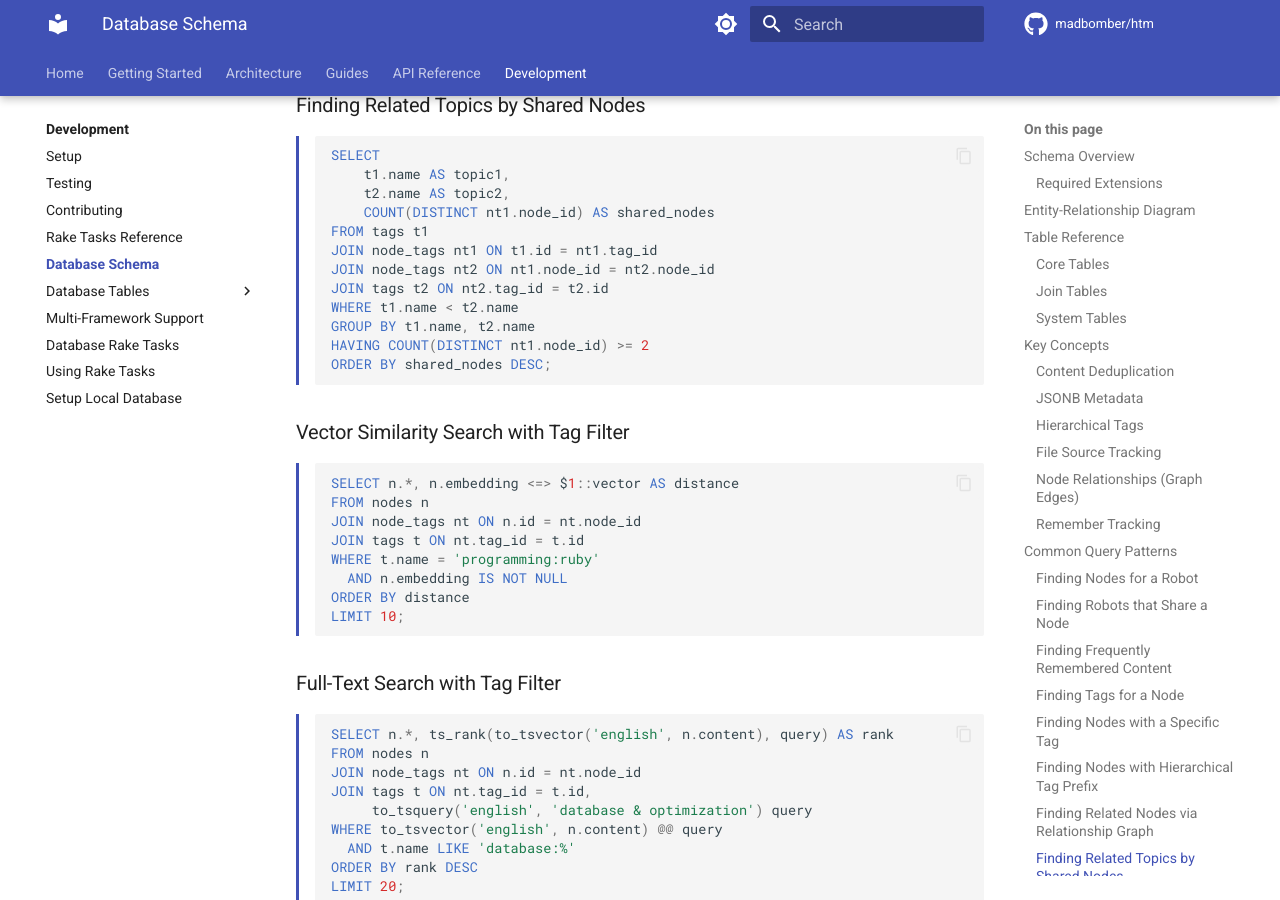
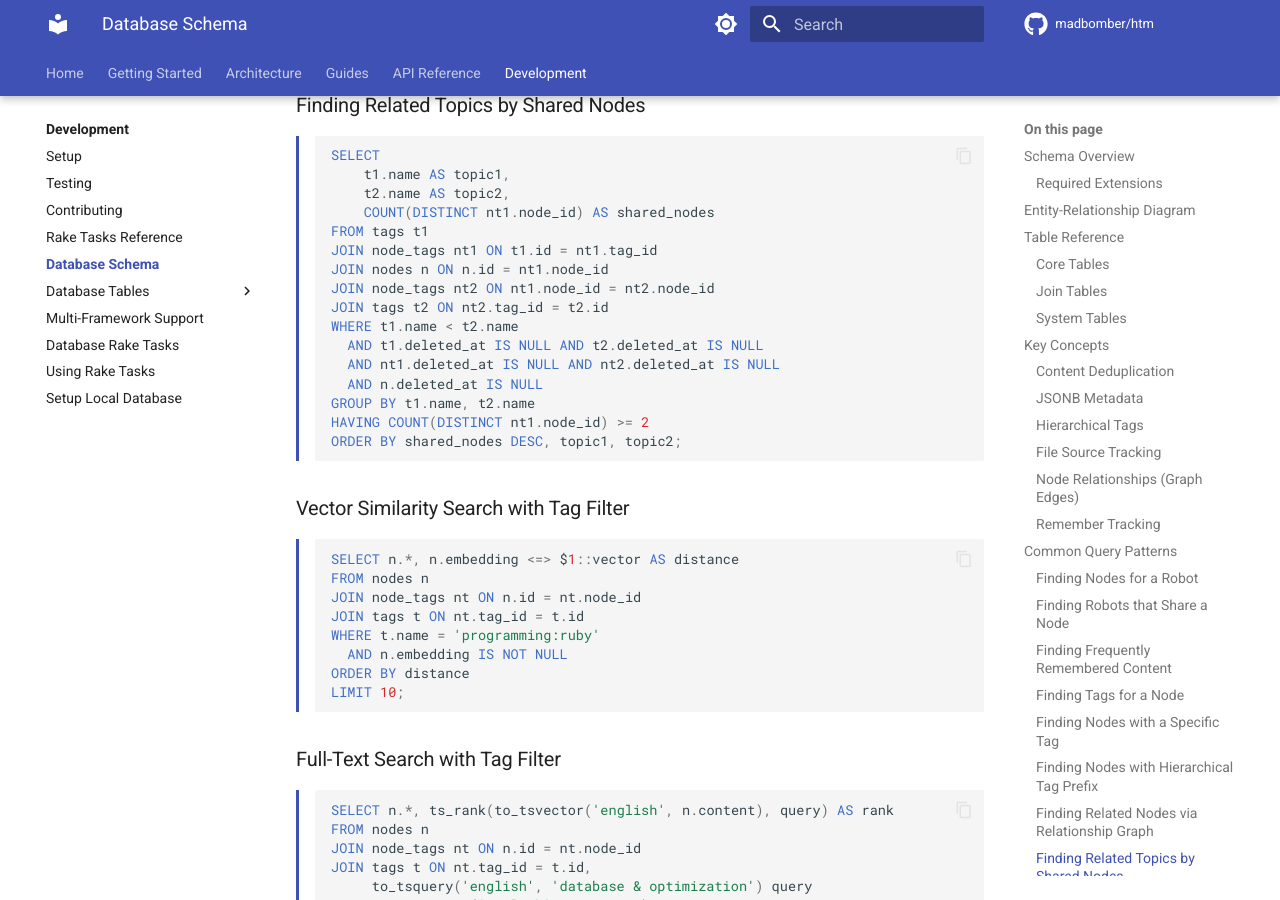
Before and after one commit to MadBomber/htm, an MkDocs documentation site: the page built from docs/development/schema.md, in a window 1280 px wide and 900 px high, scrolled down 7728 px. Built offline with MkDocs 1.6.1 and Material for MkDocs 9.7.7, drawn with Linux system fonts in a browser that asks for light colours; comment, search, counter and statistics services are not loaded.

Commit message:
fix(tags): order topic_relationships ties by name
Make LIMIT pick a stable set when counts tie, and bring the schema
guide's co-occurrence query in line with the code.

````diff
--- a/docs/development/schema.md
+++ b/docs/development/schema.md
@@ -297,12 +297,16 @@ SELECT
     COUNT(DISTINCT nt1.node_id) AS shared_nodes
 FROM tags t1
 JOIN node_tags nt1 ON t1.id = nt1.tag_id
+JOIN nodes n ON n.id = nt1.node_id
 JOIN node_tags nt2 ON nt1.node_id = nt2.node_id
 JOIN tags t2 ON nt2.tag_id = t2.id
 WHERE t1.name < t2.name
+  AND t1.deleted_at IS NULL AND t2.deleted_at IS NULL
+  AND nt1.deleted_at IS NULL AND nt2.deleted_at IS NULL
+  AND n.deleted_at IS NULL
 GROUP BY t1.name, t2.name
 HAVING COUNT(DISTINCT nt1.node_id) >= 2
-ORDER BY shared_nodes DESC;
+ORDER BY shared_nodes DESC, topic1, topic2;
 ```
 
 ### Vector Similarity Search with Tag Filter
````
Also changed, not shown: 1 other file.
